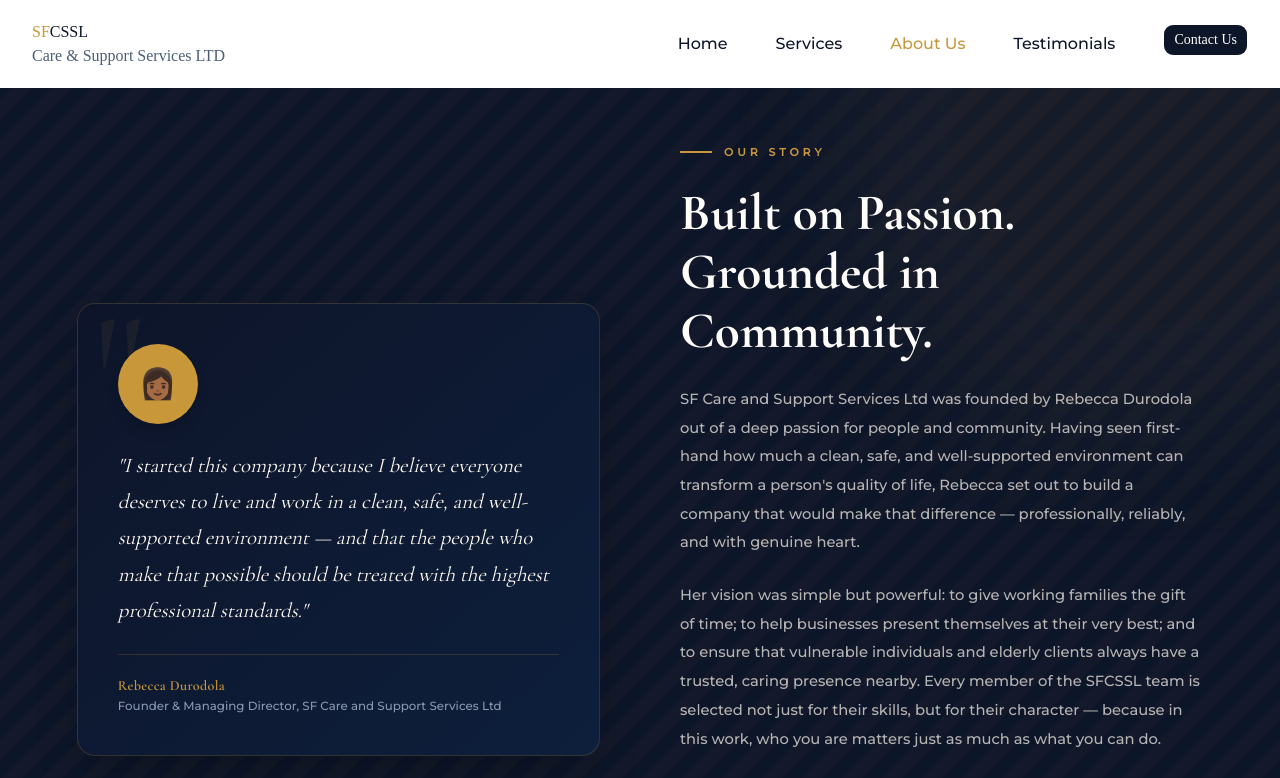
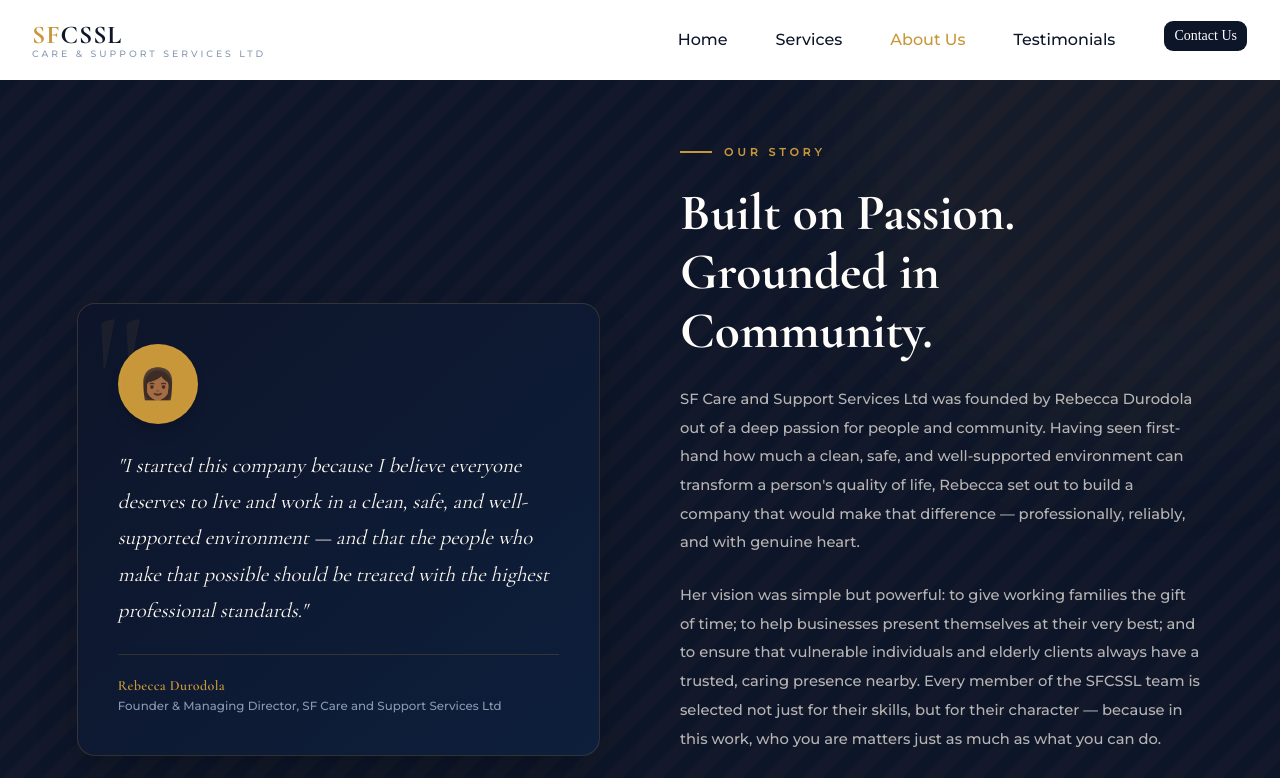
Before and after one commit to theNubiadev/sfcssl, a Next.js app: page /about-us in a window 1280 px wide. Shown: the top 778 px of the page. Built offline with nearby package versions, Linux system fonts and the light colour scheme.

Commit message:
fiexed the logo on the Navbar display

```diff
--- a/components/Navbar.tsx
+++ b/components/Navbar.tsx
@@ -43,12 +43,19 @@ export default function Navbar() {
   return (
     <nav className="fixed z-50 w-full flex p-4 bg-white lg:px-8 lg:py-5 lg:items-center lg:justify-between">
       {/* Logo */}
+
       <div>
-        <Link href="/">
-          <h2 className="text-main">
+        <Link
+          href="/"
+          className=" no-underline text-inherit flex flex-col leading-none"
+        >
+          <span className="font-cormorant text-[1.6rem] font-bold tracking-[1px] text-main">
             <span className="text-sub">SF</span>CSSL
-          </h2>
-          <p className="capitalize text-light">Care & Support Services LTD</p>
+          </span>
+
+          <span className="mt-0.5 text-[0.58rem] font-medium font-mont tracking-[3px] uppercase text-[#8899b0]">
+            Care & Support Services Ltd
+          </span>
         </Link>
       </div>
 
```
